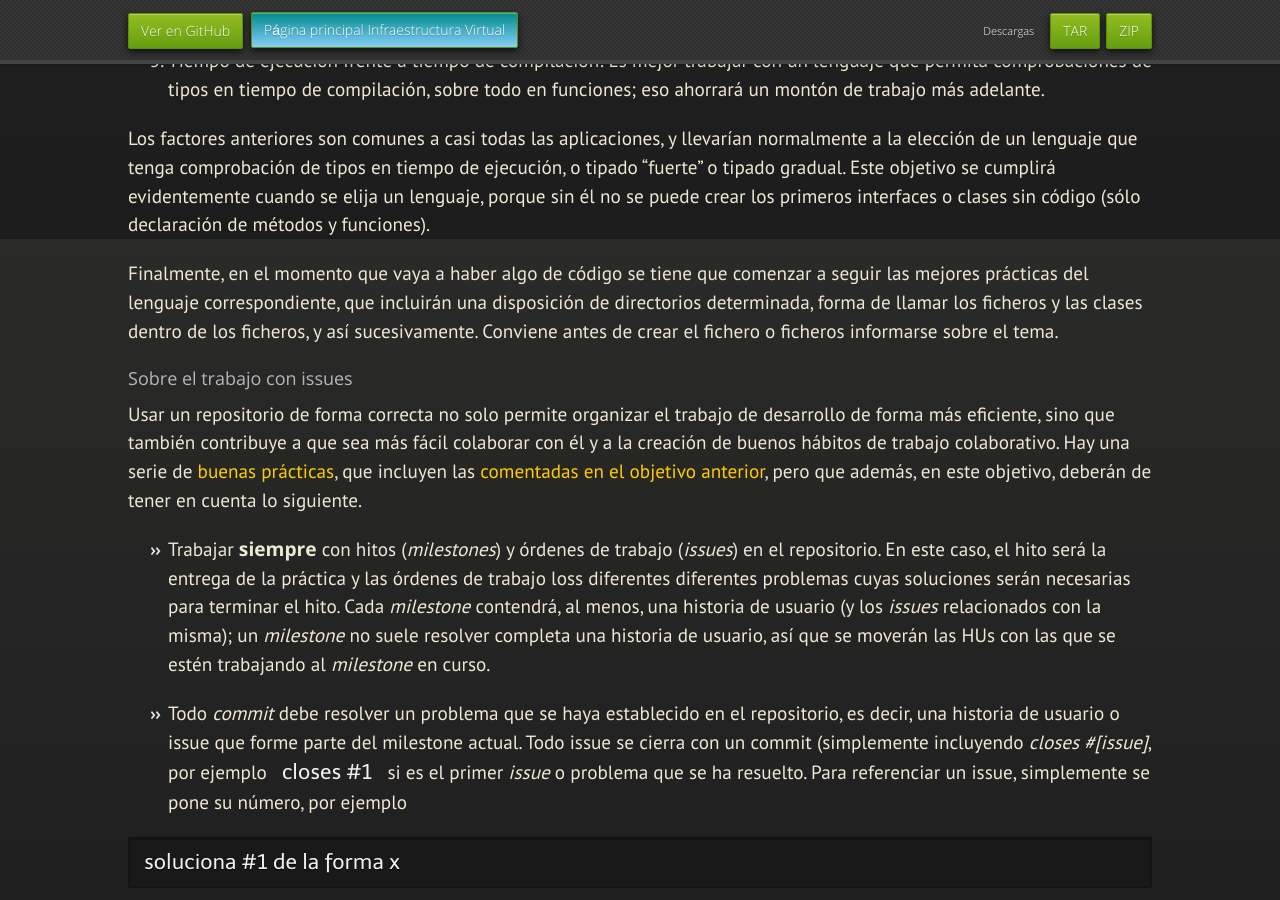
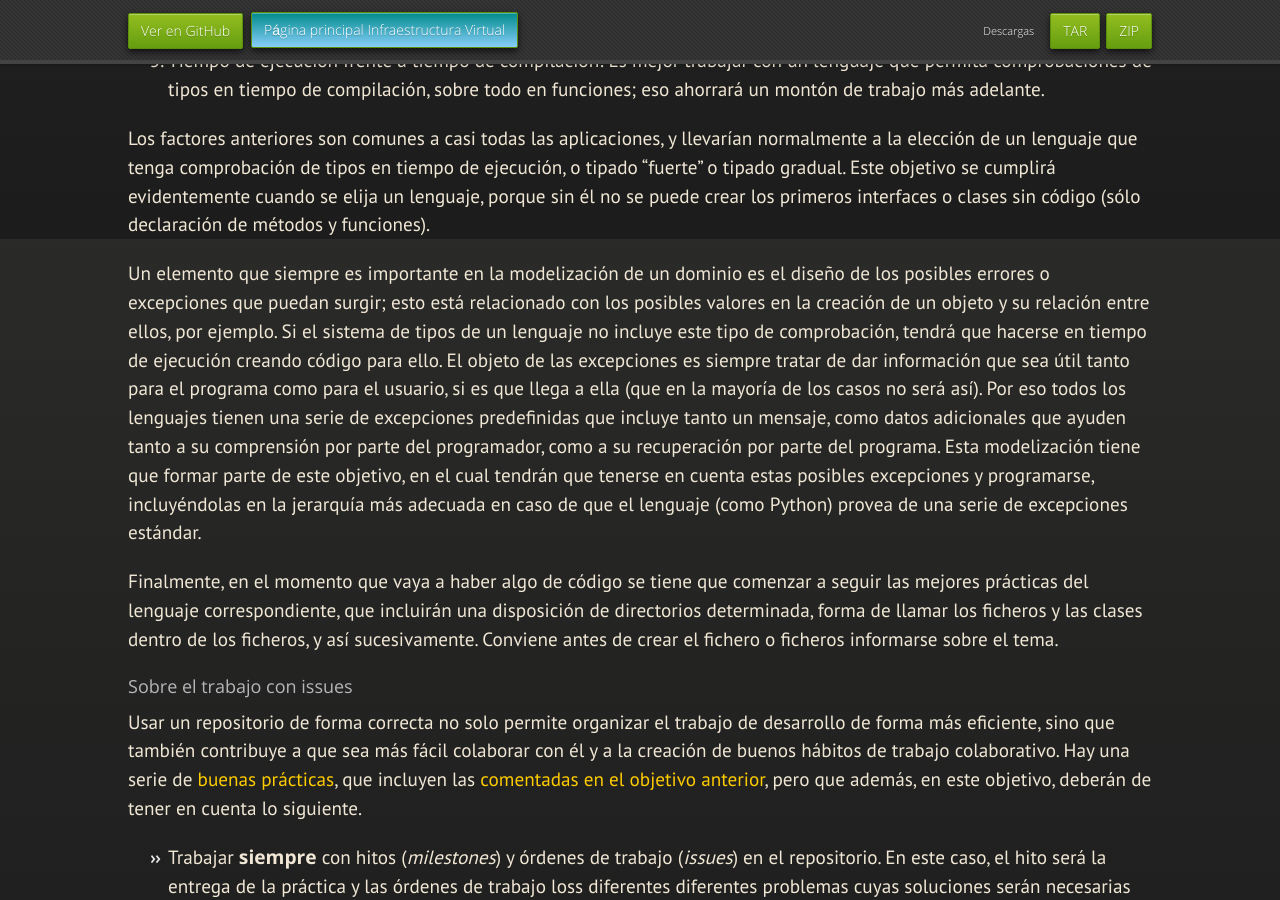
Before and after one commit to JJ/IV, a Jekyll site: the page built from documentos/proyecto/2.Modelo.md, in a window 1280 px wide and 900 px high, scrolled down 1561 px. Built offline with Jekyll 4.4.1, drawn with Linux system fonts in a browser that asks for light colours; nearby versions of some CDN libraries; some web fonts are replaced; our own code applies the rules of GitHub Pages for plain Markdown files; some of the changed text lies outside the part shown.

Commit message:
Sync documentos/proyecto/2.Modelo.md de master a gh-pages

````diff
--- a/documentos/proyecto/2.Modelo.md
+++ b/documentos/proyecto/2.Modelo.md
@@ -87,6 +87,21 @@ tiempo de ejecución, o tipado "fuerte" o tipado gradual. Este objetivo se
 cumplirá evidentemente cuando se elija un lenguaje, porque sin él no se puede
 crear los primeros interfaces o clases sin código (sólo declaración de métodos y
 funciones).
+
+Un elemento que siempre es importante en la modelización de un dominio es el
+diseño de los posibles errores o excepciones que puedan surgir; esto está
+relacionado con los posibles valores en la creación de un objeto y su relación
+entre ellos, por ejemplo. Si el sistema de tipos de un lenguaje no incluye este
+tipo de comprobación, tendrá que hacerse en tiempo de ejecución creando código
+para ello. El objeto de las excepciones es siempre tratar de dar información que
+sea útil tanto para el programa como para el usuario, si es que llega a ella
+(que en la mayoría de los casos no será así). Por eso todos los lenguajes tienen
+una serie de excepciones predefinidas que incluye tanto un mensaje, como datos
+adicionales que ayuden tanto a su comprensión por parte del programador, como a
+su recuperación por parte del programa. Esta modelización tiene que formar parte
+de este objetivo, en el cual tendrán que tenerse en cuenta estas posibles
+excepciones y programarse, incluyéndolas en la jerarquía más adecuada en caso de
+que el lenguaje (como Python) provea de una serie de excepciones estándar.
 
 Finalmente, en el momento que vaya a haber algo de código se tiene que comenzar
 a seguir las mejores prácticas del lenguaje correspondiente, que incluirán una
@@ -288,9 +303,11 @@ del PR que se haga en el repo correspondiente.
 
 ### Sobre la estructura del repositorio
 
-```plain
+```markdown
 * [ ] ¿He seguido las mejores prácticas en el nombre de las clases y ficheros y
    disposición de los mismos?
+* [ ] ¿He mirado tanto reglas generales (para cualquier repo) como reglas
+específicas para el lenguaje con el que se está trabajando?
 ```
 
 ### Sobre el planteamiento
````
